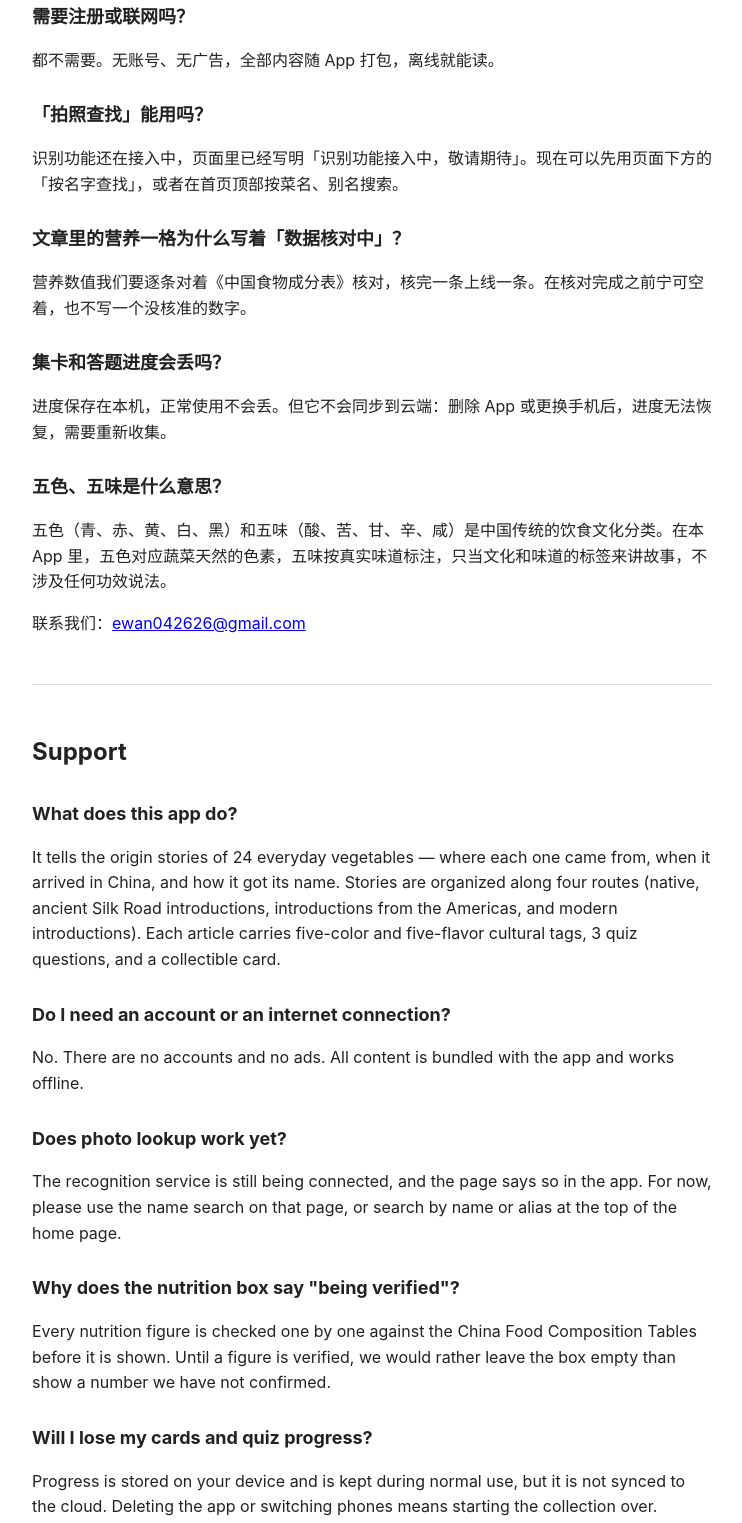
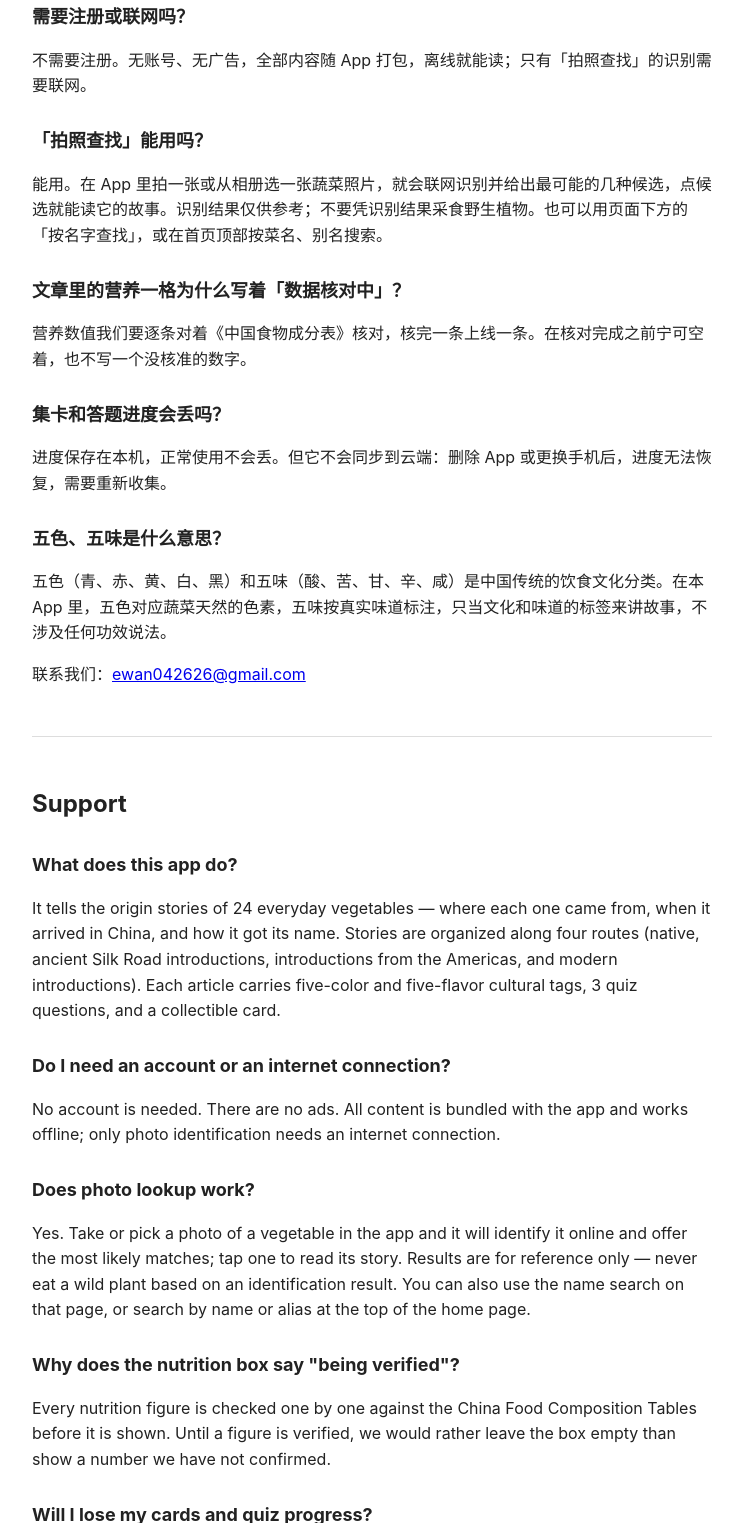
Before and after one commit to h44f8z5p5h-coder/cai-naxieshier-site, a plain HTML site: page support.html in a window 1280 px wide. Shown: the part 253-1776 px from the top of the page, without its empty margins (268-1010 px from the left). Drawn offline with Linux system fonts and the light colour scheme.

Commit message:
Disclose Pl@ntNet photo identification in privacy/support pages

```diff
--- a/support.html
+++ b/support.html
@@ -11,9 +11,9 @@
 <h2>这是什么 App？</h2>
 <p>它讲 24 种常见蔬菜的来历故事：每种菜从哪里来、什么时候来到中国、名字是怎么来的。按本土、胡来（古代传入）、番来（美洲传入）、洋来（近代传入）四条线整理，每篇带五色、五味两个文化标签，读完还有 3 道小题和一张可以收藏的集卡。</p>
 <h2>需要注册或联网吗？</h2>
-<p>都不需要。无账号、无广告，全部内容随 App 打包，离线就能读。</p>
+<p>不需要注册。无账号、无广告，全部内容随 App 打包，离线就能读；只有「拍照查找」的识别需要联网。</p>
 <h2>「拍照查找」能用吗？</h2>
-<p>识别功能还在接入中，页面里已经写明「识别功能接入中，敬请期待」。现在可以先用页面下方的「按名字查找」，或者在首页顶部按菜名、别名搜索。</p>
+<p>能用。在 App 里拍一张或从相册选一张蔬菜照片，就会联网识别并给出最可能的几种候选，点候选就能读它的故事。识别结果仅供参考；不要凭识别结果采食野生植物。也可以用页面下方的「按名字查找」，或在首页顶部按菜名、别名搜索。</p>
 <h2>文章里的营养一格为什么写着「数据核对中」？</h2>
 <p>营养数值我们要逐条对着《中国食物成分表》核对，核完一条上线一条。在核对完成之前宁可空着，也不写一个没核准的数字。</p>
 <h2>集卡和答题进度会丢吗？</h2>
@@ -26,9 +26,9 @@
 <h2>What does this app do?</h2>
 <p>It tells the origin stories of 24 everyday vegetables — where each one came from, when it arrived in China, and how it got its name. Stories are organized along four routes (native, ancient Silk Road introductions, introductions from the Americas, and modern introductions). Each article carries five-color and five-flavor cultural tags, 3 quiz questions, and a collectible card.</p>
 <h2>Do I need an account or an internet connection?</h2>
-<p>No. There are no accounts and no ads. All content is bundled with the app and works offline.</p>
-<h2>Does photo lookup work yet?</h2>
-<p>The recognition service is still being connected, and the page says so in the app. For now, please use the name search on that page, or search by name or alias at the top of the home page.</p>
+<p>No account is needed. There are no ads. All content is bundled with the app and works offline; only photo identification needs an internet connection.</p>
+<h2>Does photo lookup work?</h2>
+<p>Yes. Take or pick a photo of a vegetable in the app and it will identify it online and offer the most likely matches; tap one to read its story. Results are for reference only — never eat a wild plant based on an identification result. You can also use the name search on that page, or search by name or alias at the top of the home page.</p>
 <h2>Why does the nutrition box say "being verified"?</h2>
 <p>Every nutrition figure is checked one by one against the China Food Composition Tables before it is shown. Until a figure is verified, we would rather leave the box empty than show a number we have not confirmed.</p>
 <h2>Will I lose my cards and quiz progress?</h2>
```
Also changed, not shown: privacy.html (+4 -4 lines).
